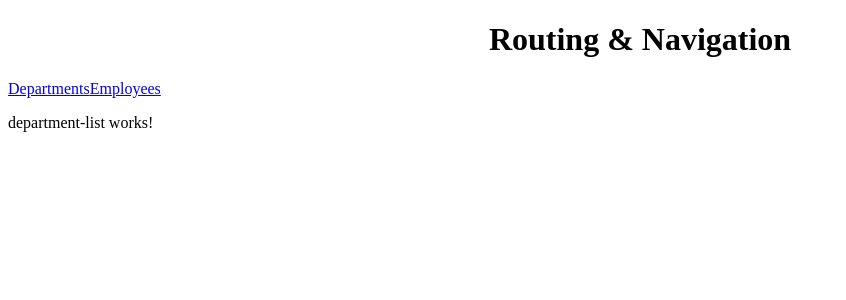
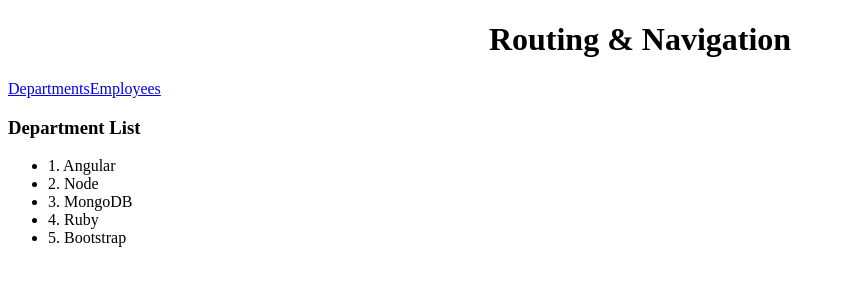
Before and after one commit to AmruthPillai/Angular5-Playground, an Angular app in the folder routing/: page /departments in a window 1280 px wide. Shown: the top 300 px of the page, without its empty margins (0-846 px from the left). Built offline with nearby package versions, Linux system fonts and the light colour scheme.

Commit message:
parameter routing

```diff
--- a/routing/src/app/app-routing.module.ts
+++ b/routing/src/app/app-routing.module.ts
@@ -3,9 +3,11 @@ import { Routes, RouterModule } from '@angular/router';
 import { DepartmentListComponent } from './department-list/department-list.component';
 import { EmployeeListComponent } from './employee-list/employee-list.component';
 import { PageNotFoundComponent } from './page-not-found/page-not-found.component';
+import { DepartmentDetailComponent } from './department-detail/department-detail.component';
 
 export const RoutingComponents = [
   DepartmentListComponent,
+  DepartmentDetailComponent,
   EmployeeListComponent,
   PageNotFoundComponent
 ];
@@ -20,6 +22,10 @@ const routes: Routes = [
   {
     path: 'departments',
     component: DepartmentListComponent
+  },
+  {
+    path: 'departments/:id',
+    component: DepartmentDetailComponent
   },
   {
     path: 'employees',
--- a/routing/src/app/app.module.ts
+++ b/routing/src/app/app.module.ts
@@ -5,13 +5,15 @@ import { AppRoutingModule, RoutingComponents } from './app-routing.module';
 
 import { AppComponent } from './app.component';
 import { PageNotFoundComponent } from './page-not-found/page-not-found.component';
+import { DepartmentDetailComponent } from './department-detail/department-detail.component';
 
 
 @NgModule({
   declarations: [
     AppComponent,
     RoutingComponents,
-    PageNotFoundComponent
+    PageNotFoundComponent,
+    DepartmentDetailComponent
   ],
   imports: [
     BrowserModule,
--- /dev/null
+++ b/routing/src/app/department-detail/department-detail.component.html
@@ -0,0 +1 @@
+<h3>You have selected department with ID {{ departmentID }}</h3>
--- /dev/null
+++ b/routing/src/app/department-detail/department-detail.component.ts
@@ -0,0 +1,20 @@
+import { Component, OnInit } from '@angular/core';
+import { ActivatedRoute } from '@angular/router';
+
+@Component({
+  selector: 'app-department-detail',
+  templateUrl: './department-detail.component.html',
+  styleUrls: ['./department-detail.component.css']
+})
+export class DepartmentDetailComponent implements OnInit {
+
+  public departmentID;
+
+  constructor(private route: ActivatedRoute) { }
+
+  ngOnInit() {
+    const id = parseInt(this.route.snapshot.paramMap.get('id'), 0);
+    this.departmentID = id;
+  }
+
+}
--- a/routing/src/app/department-list/department-list.component.html
+++ b/routing/src/app/department-list/department-list.component.html
@@ -1,3 +1,7 @@
-<p>
-  department-list works!
-</p>
+<h3>Department List</h3>
+
+<ul>
+  <li (click)="onSelect(department)" *ngFor="let department of departments">
+    {{ department.id }}. {{ department.name }}
+  </li>
+</ul>
--- a/routing/src/app/department-list/department-list.component.ts
+++ b/routing/src/app/department-list/department-list.component.ts
@@ -1,4 +1,5 @@
 import { Component, OnInit } from '@angular/core';
+import { Router } from '@angular/router';
 
 @Component({
   selector: 'app-department-list',
@@ -7,9 +8,36 @@ import { Component, OnInit } from '@angular/core';
 })
 export class DepartmentListComponent implements OnInit {
 
-  constructor() { }
+  departments = [
+    {
+      id: 1,
+      name: 'Angular'
+    },
+    {
+      id: 2,
+      name: 'Node'
+    },
+    {
+      id: 3,
+      name: 'MongoDB'
+    },
+    {
+      id: 4,
+      name: 'Ruby'
+    },
+    {
+      id: 5,
+      name: 'Bootstrap'
+    }
+  ];
+
+  constructor(private router: Router) { }
 
   ngOnInit() {
   }
 
+  onSelect(department) {
+    this.router.navigate(['/departments', department.id]);
+  }
+
 }
```
Also changed, not shown: routing/src/app/department-detail/department-detail.component.css (added), 1 other file (tests, documents, lock files or other folders).
